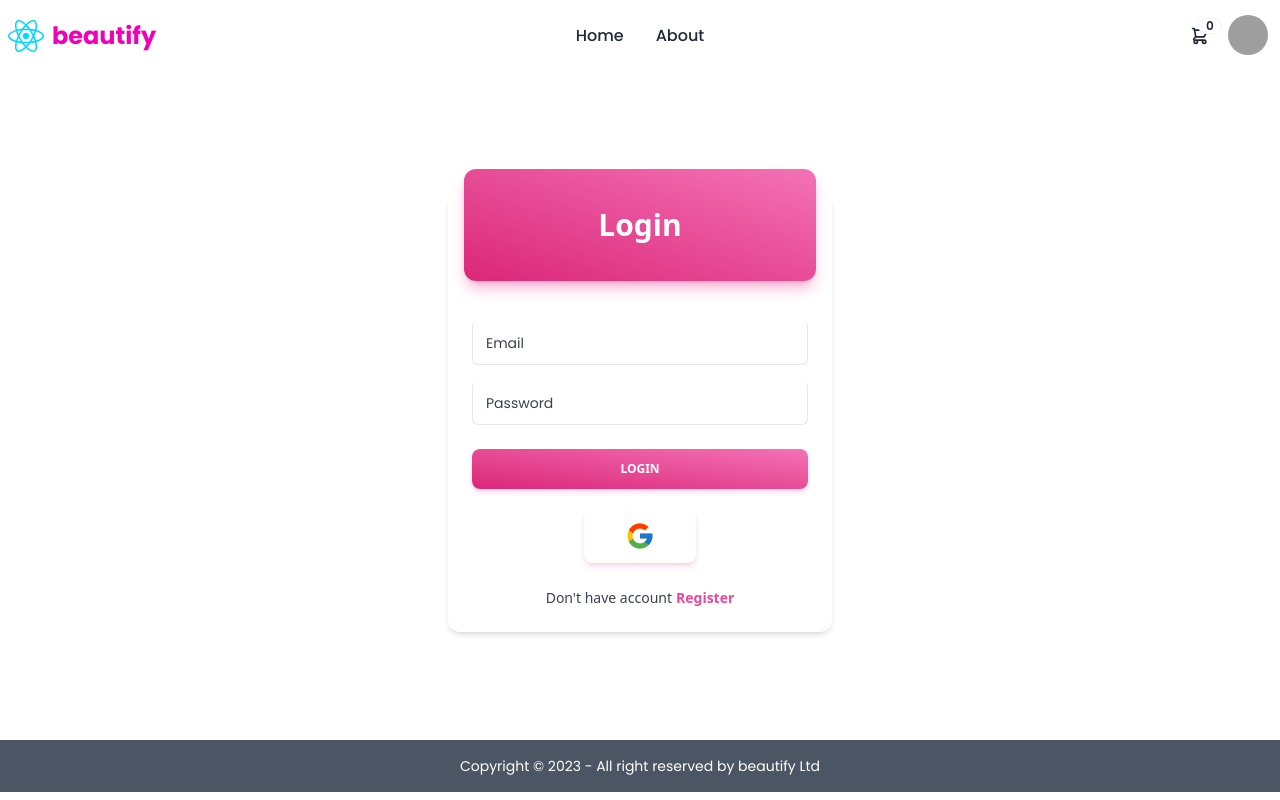
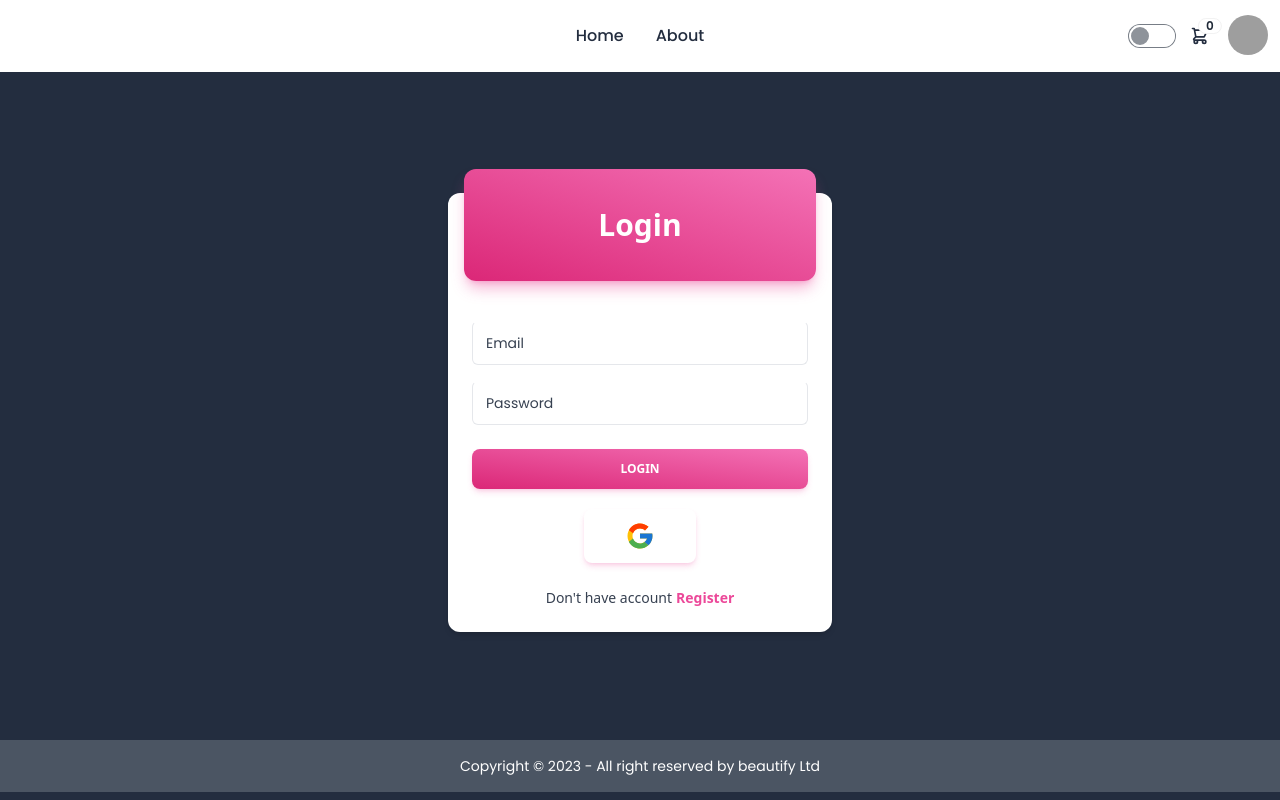
Before and after one commit to akdmousom/brand-shop-web-application-client-site, a React (Vite) app: page /login in a window 1280 px wide. Built offline with nearby package versions, Linux system fonts and the light colour scheme; no server answers; grey boxes are pictures that could not be loaded.

Commit message:
Dark Mood Added

```diff
--- a/src/Components/Header/Banner.jsx
+++ b/src/Components/Header/Banner.jsx
@@ -14,7 +14,7 @@ import 'swiper/css/autoplay';
 const Banner = () => {
     return (
         <div className=' hidden lg:block my-12'>
-            <h1 className='my-4 text-gray-800 text-center font-bold text-2xl'>Dive Into The Glamorous World</h1>
+            <h1 className='my-4 text-secondary text-center font-bold text-2xl'>Dive Into The Glamorous World</h1>
             <Swiper
                 // install Swiper modules
                 modules={[Navigation, Pagination, A11y, Autoplay]}
@@ -31,7 +31,7 @@ const Banner = () => {
                 <SwiperSlide><img className='w-auto h-auto' src="https://i.ibb.co/f0ZGrhP/Cosmetics3.jpg" alt="" /></SwiperSlide>
                 <SwiperSlide><img className='w-auto h-auto' src="https://i.ibb.co/gMVfy6W/Cosmetics4.jpg" alt="" /></SwiperSlide>
                 <SwiperSlide><img className='w-auto h-auto' src="https://i.ibb.co/fx5N2km/Cosmetics5.jpg" alt="" /></SwiperSlide>
-                ...
+
             </Swiper>
         </div>
     );
--- a/src/Components/Header/Navbar.jsx
+++ b/src/Components/Header/Navbar.jsx
@@ -6,10 +6,12 @@ import auth from "../../FirebaseConfig/FirebaseConfig";
 import toast from "react-hot-toast";
 import { UserDataContext } from "../../Utils/UserDataContext/UserData";
 import logo from '../../assets/react.svg';
+import useTheme from "../../Utils/themeHook";
 const Navbar = () => {
 
   const { signOut, userInfo } = useContext(userContext)
   const { userData, cartLength } = useContext(UserDataContext)
+  const { toggleTheme } = useTheme()
 
   const [profileData, setProfileData] = useState()
 
@@ -39,12 +41,13 @@ const Navbar = () => {
         <li key={4} className="text-base font-medium" ><NavLink to={'/my-cart'}>My-Cart</NavLink></li></> : ''
     }
 
+
   </>
 
 
 
   return (
-    <div className="navbar bg-base-100">
+    <div className="navbar dark light bg-base-100">
       <div className="navbar-start">
         <div className="dropdown">
           <label tabIndex={0} className="btn btn-ghost lg:hidden">
@@ -58,8 +61,8 @@ const Navbar = () => {
           </ul>
         </div>
         <div className="flex gap-2 items-center">
-          <div><img src={logo} alt="" /></div>
-          <div><h1 className="text-2xl font-bold text-secondary">beautify</h1></div>
+          <div><img className="hidden" src={logo} alt="" /></div>
+          <div><h1 className="text-2xl font-bold text-secondary hidden">beautify</h1></div>
         </div>
       </div>
       <div className="navbar-center hidden lg:flex">
@@ -68,6 +71,12 @@ const Navbar = () => {
         </ul>
       </div>
       <div className="navbar-end">
+        <div className="form-control">
+
+
+            <input onClick={toggleTheme} type="checkbox" className="toggle"  />
+
+        </div>
         <div className="flex items-center">
           <div className="dropdown dropdown-end">
             <label tabIndex={0} className="btn btn-ghost btn-circle">
@@ -76,8 +85,11 @@ const Navbar = () => {
                 {userInfo ? <span className="badge badge-sm indicator-item">{cartLength ? cartLength : "0"}</span> : <span className="badge badge-sm indicator-item">0</span>}
               </div>
             </label>
+
             {
-              userInfo ? <><div tabIndex={0} className="mt-3 z-[1] card card-compact dropdown-content w-52 bg-base-100 shadow">
+              userInfo ? <>
+
+                <div tabIndex={0} className="mt-3 z-[1] card card-compact dropdown-content w-52 bg-base-100 shadow">
                   <div className="card-body">
                     <span className="font-bold text-lg">{cartLength ? cartLength : "0"} Items</span>
                     <div className="card-actions">
@@ -88,7 +100,11 @@ const Navbar = () => {
             }
           </div>
 
+
+
+
           <div className="dropdown dropdown-end">
+
             <label tabIndex={0} className="btn btn-ghost btn-circle avatar">
 
               <div className="w-10 rounded-full">
--- a/src/Pages/Home/Home.jsx
+++ b/src/Pages/Home/Home.jsx
@@ -20,32 +20,32 @@ const Home = () => {
     console.log(Array.isArray(allBrands));
     const isArray = Array.isArray(allBrands);
 
-    useEffect(()=>{
+    useEffect(() => {
 
         document.title = "Home"
 
-       setInterval(()=>{
+        setInterval(() => {
             if (!isArray) {
                 location.reload()
 
                 return navigate('/')
 
             }
-        },1000)
+        }, 1000)
 
 
 
-    },[])
+    }, [])
 
 
     if (!isArray) {
 
         return (
-            <div className='min-h-screen grid justify-center items-center'>
+            <div className='min-h-screen bg-dark grid justify-center items-center'>
 
                 <div className='text-center justify-center items-center flex flex-col gap-4'>
-                <h1 className='text-center font-bold '>Wating For Server Response</h1>
-                <span className="loading grid loading-spinner text-secondary"></span>
+                    <h1 className='text-center font-bold '>Wating For Server Response</h1>
+                    <span className="loading grid loading-spinner text-secondary"></span>
                 </div>
 
             </div>
@@ -82,11 +82,11 @@ const Home = () => {
 
             <Banner />
 
-            <h1 className='my-4 text-gray-800 text-center font-bold text-xl md:text-2xl'>We Are Affiliated With This Brands</h1>
+            <h1 className='my-4 text-secondary text-center font-bold text-xl md:text-2xl'>We Are Affiliated With This Brands</h1>
             <div data-aos="fade-in"
                 className=' grid lg:w-[1200px] mx-auto lg:grid-cols-3 grid-cols-1 md:grid-cols-2 md:gap-2 md:px-4 gap-6 px-2'>
                 {
-                  allBrands?.map(brand => <BrandsCard key={brand._id} brand={brand}/>)
+                    allBrands?.map(brand => <BrandsCard key={brand._id} brand={brand} />)
                 }
             </div>
 
--- /dev/null
+++ b/src/Utils/themeHook.js
@@ -0,0 +1,33 @@
+import { useEffect, useState } from "react"
+
+const themes = {
+  dark: 'light',
+  light: 'dark'
+}
+
+const useTheme = () => {
+  const [theme, setTheme] = useState('dark')
+
+  const toggleTheme = () => {
+    const _theme = themes[theme]
+    localStorage.setItem('theme', _theme)
+    updateTheme(_theme)
+  }
+
+  const updateTheme = (name) => {
+    setTheme(name)
+    document.querySelector('html')
+      ?.classList.remove(themes[name])
+
+    document.querySelector('html')
+      ?.classList.add(name)
+  }
+  useEffect(() => {
+    const _theme = localStorage.getItem('theme') || 'dark'
+    updateTheme(_theme)
+  }, [])
+
+  return { theme, toggleTheme }
+}
+
+export default useTheme;
--- a/src/index.css
+++ b/src/index.css
@@ -4,3 +4,13 @@
 @tailwind base;
 @tailwind components;
 @tailwind utilities;
+
+.dark {
+    background: #232D3F;
+    color: white;
+}
+
+.light{
+    background: white;
+    color: #232D3F;
+}
--- a/tailwind.config.js
+++ b/tailwind.config.js
@@ -4,6 +4,7 @@ export default {
     "./index.html",
     "./src/**/*.{js,ts,jsx,tsx}",
   ],
+  darkMode: 'class',
   theme: {
     extend: {
       fontFamily: {
```
Lines whose indentation alone changed are shown as unchanged.
